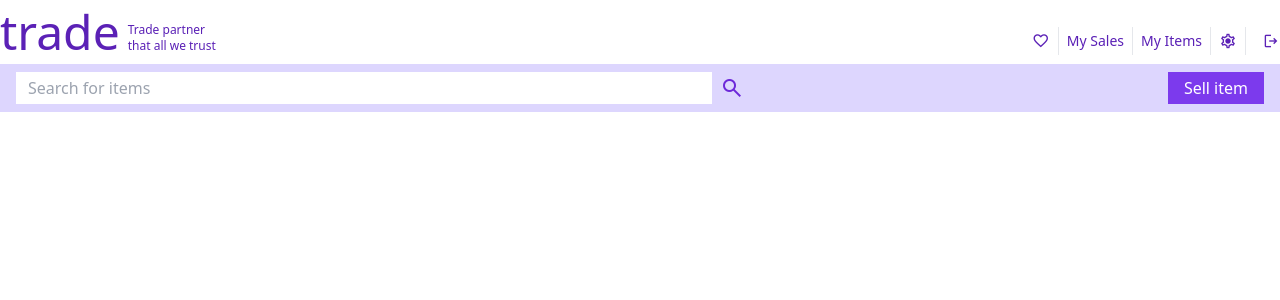
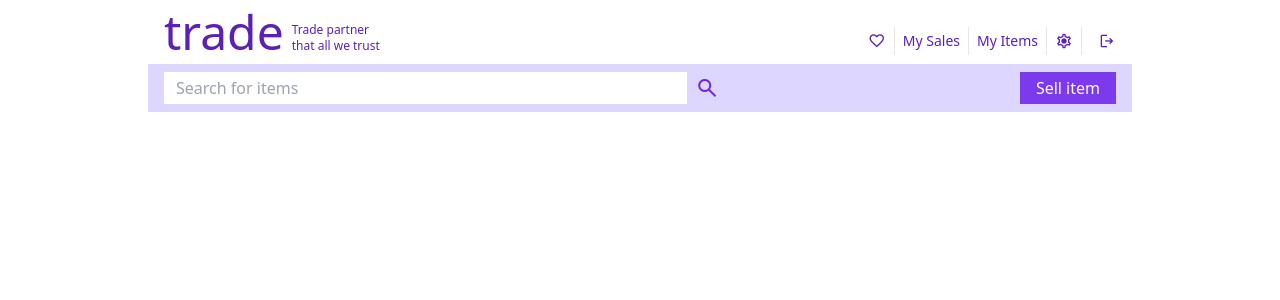
Before and after one commit to dkumza/shopping-vue, a Vue app: page / in a window 1280 px wide. Shown: the top 300 px of the page. Built offline with nearby package versions, Linux system fonts and the light colour scheme; sample sign-in values are in the browser's storage.

Commit message:
custom container brake points

```diff
--- a/src/components/header/Search.vue
+++ b/src/components/header/Search.vue
@@ -1,5 +1,5 @@
 <template>
-  <div class="container mx-auto text-violet-700 bg-violet-200 py-2 px-4">
+  <div class="container text-violet-700 bg-violet-200 py-2 px-4">
     <div class="flex justify-between">
       <div class="flex items-center gap-2 w-7/12">
         <input class="px-3 py-1 w-full" placeholder="Search for items" />
--- a/tailwind.config.js
+++ b/tailwind.config.js
@@ -2,7 +2,23 @@
 export default {
   content: ['./index.html', './src/**/*.{vue,js,ts,jsx,tsx}'],
   theme: {
-    extend: {},
+    container: {
+      // you can configure the container to be centered
+      center: true,
+
+      // or have default horizontal padding
+      padding: '1rem',
+
+      // default breakpoints but with 40px removed
+      screens: {
+        sm: '600px',
+        md: '728px',
+        lg: '984px',
+        // xl: '1240px',
+        // '2xl': '1496px',
+      },
+    },
   },
+  variants: {},
   plugins: [],
 };
```
